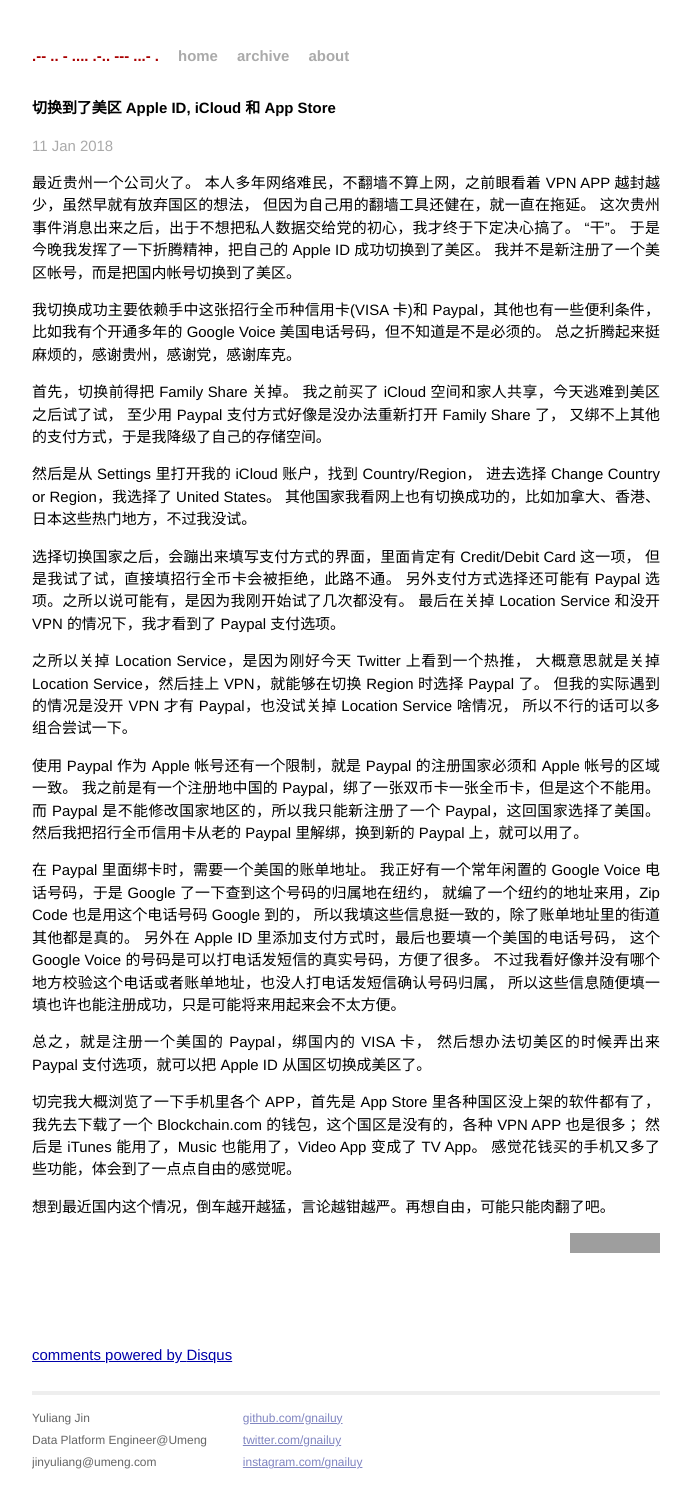
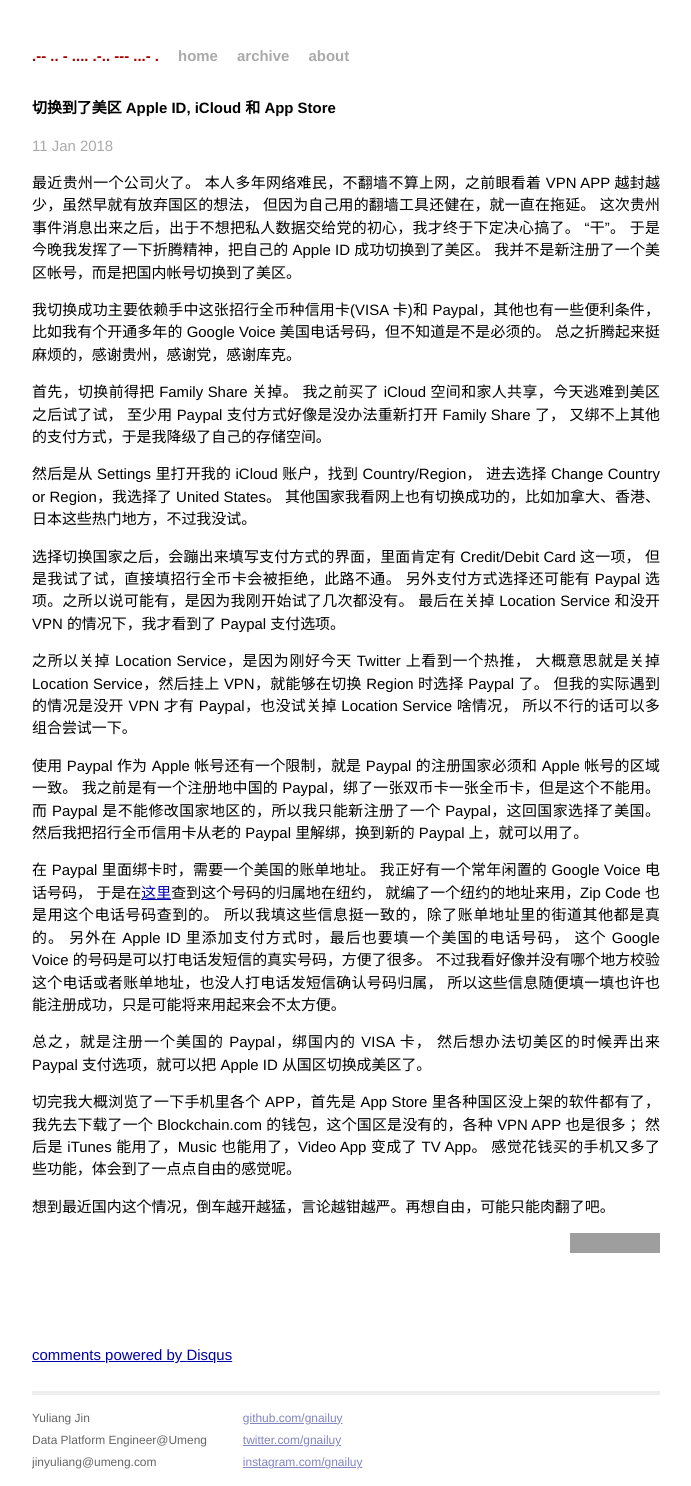
Before and after one commit to gnailuy/gnailuy.com, a Jekyll site: the page built from _posts/2018-01-11-network-nomad-switched-to-the-us-region-on-app-store.markdown, in a window 1280 px wide. Shown: the whole page, without its empty margins (294-985 px from the left). Built offline with Jekyll 4.4.1, drawn with Linux system fonts in a browser that asks for light colours; Markdown is read by kramdown in place of the engine named in the settings; comment, search, counter and statistics services are not loaded; grey boxes are pictures that could not be loaded.

Commit message:
update post

```diff
--- a/_posts/2018-01-11-network-nomad-switched-to-the-us-region-on-app-store.markdown
+++ b/_posts/2018-01-11-network-nomad-switched-to-the-us-region-on-app-store.markdown
@@ -44,8 +44,9 @@
 然后我把招行全币信用卡从老的 Paypal 里解绑，换到新的 Paypal 上，就可以用了。
 
 在 Paypal 里面绑卡时，需要一个美国的账单地址。
-我正好有一个常年闲置的 Google Voice 电话号码，于是 Google 了一下查到这个号码的归属地在纽约，
-就编了一个纽约的地址来用，Zip Code 也是用这个电话号码 Google 到的，
+我正好有一个常年闲置的 Google Voice 电话号码，
+于是在[这里][phone]查到这个号码的归属地在纽约，
+就编了一个纽约的地址来用，Zip Code 也是用这个电话号码查到的。
 所以我填这些信息挺一致的，除了账单地址里的街道其他都是真的。
 另外在 Apple ID 里添加支付方式时，最后也要填一个美国的电话号码，
 这个 Google Voice 的号码是可以打电话发短信的真实号码，方便了很多。
```
Also changed, not shown: other parts of _posts/2018-01-11-network-nomad-switched-to-the-us-region-on-app-store.markdown (+2 -0 lines).
